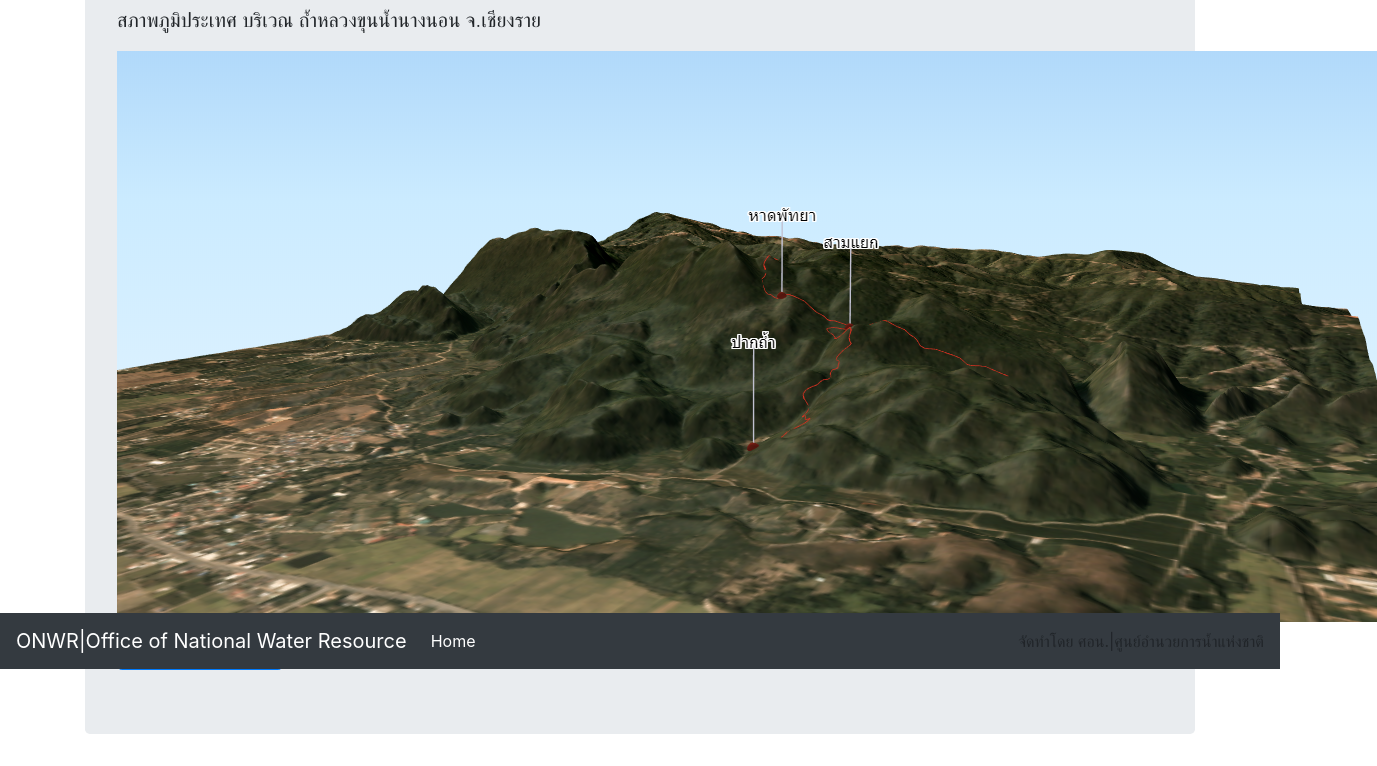
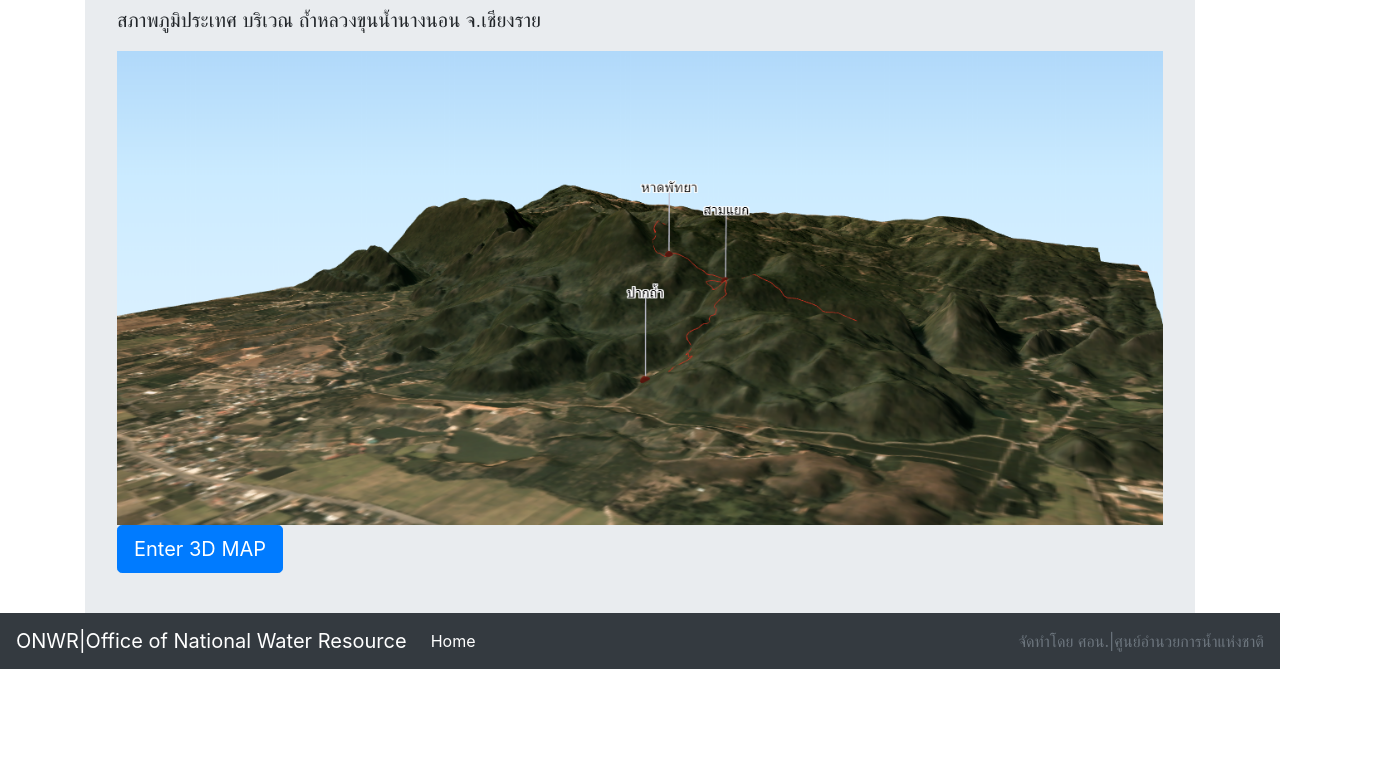
Before and after one commit to bird50/bird50.github.io, a plain HTML site: page 3d_nangnon/index.html in a window 1280 px wide. Shown: the part 131-897 px from the top of the page, 1377 px wide, since content can reach past the window. After the commit the page ends 800 px from the top, so only its background shows below. Drawn offline with nearby package versions, Linux system fonts and the light colour scheme.

Commit message:
edit index

```diff
--- a/3d_nangnon/index.html
+++ b/3d_nangnon/index.html
@@ -29,7 +29,7 @@ $(function(){
       <div class="jumbotron mt-3">
         <h1>3D Web map :ถ้ำหลวงขุนน้ำนางนอน</h1>
         <p class="lead">สภาพภูมิประเทศ บริเวณ  ถ้ำหลวงขุนน้ำนางนอน จ.เชียงราย</p>
-		<img src="images/3d_nangnon_cave.png" class="img-responsive"/>
+		<img src="images/3d_nangnon_cave.png" class="img-fluid"/>
         <a class="btn btn-lg btn-primary" href="20180705155629.html" target="_blank" role="button">Enter 3D MAP</a>
       </div>
     </div>
@@ -61,7 +61,7 @@ $(function(){
         </ul>
 
       </div>
-	  <div class="float-right">จัดทำโดย ศอน.|ศูนย์อำนวยการน้ำแห่งชาติ</div>
+	  <div class="float-right text-muted">จัดทำโดย ศอน.|ศูนย์อำนวยการน้ำแห่งชาติ</div>
     </nav>
 
     <!-- Bootstrap core JavaScript
```
